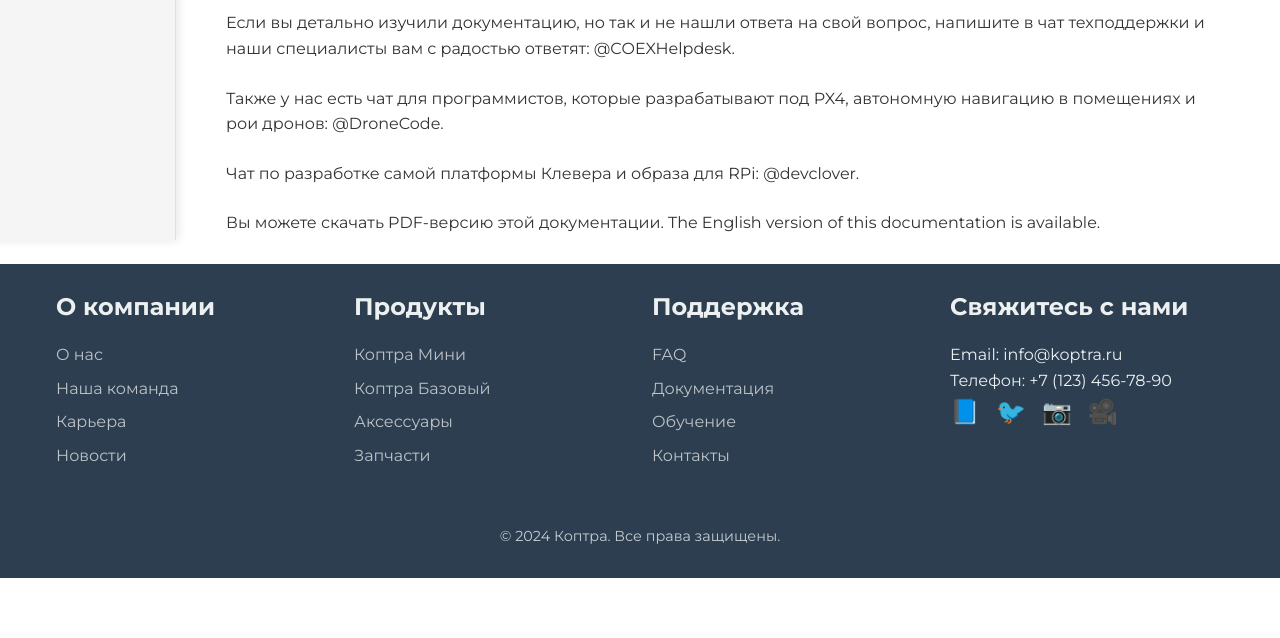
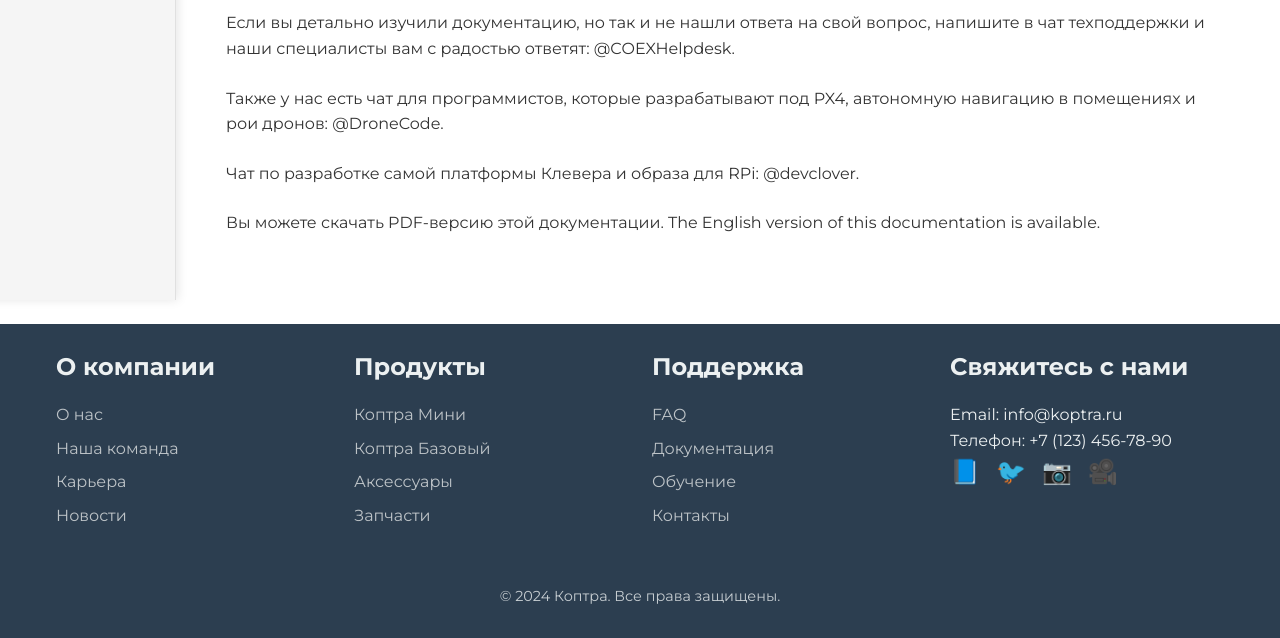
Before and after one commit to SORROWMX/Coptra, a PHP site: page /documentation.html in a window 1280 px wide. Shown: the part 636-1274 px from the top of the page. Before the commit the page ends 1214 px from the top, so only its background shows below. Run offline with PHP 8.4, Linux system fonts and the light colour scheme.

Commit message:
navbar spacing

```diff
--- a/styles/components/navbar.css
+++ b/styles/components/navbar.css
@@ -122,6 +122,7 @@ body {
 	padding-left: 50px; /* Увеличиваем отступ слева */
 	padding-right: 50px; /* Увеличиваем отступ справа */
 	max-width: 1400px; /* Немного увеличиваем максимальную ширину контента */
+	margin-bottom: var(--spacing-xxlarge); /* Используем переменную CSS */
 }
 
 .documentation-title {
```
